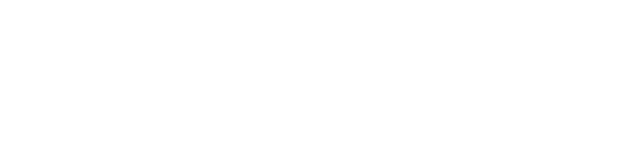
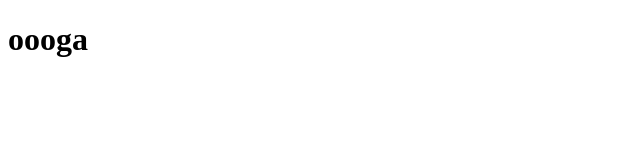
Before and after one commit to davidleseten/git-practice, a plain HTML site: page contact.html in a window 1280 px wide. Shown: the whole page, without its empty margins (0-640 px from the left). Drawn offline with Linux system fonts and the light colour scheme.

Commit message:
who am I?

```diff
--- a/contact.html
+++ b/contact.html
@@ -5,6 +5,6 @@
     <title>3-2-1 Contact!</title>
   </head>
   <body>
-
+    <h1>oooga</h1>
   </body>
 </html>
```
